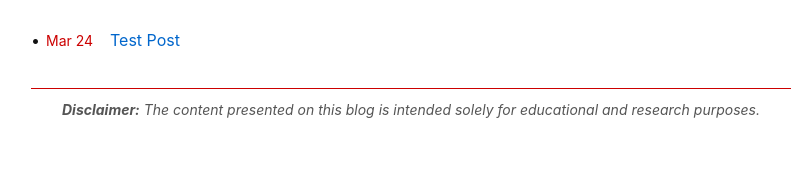
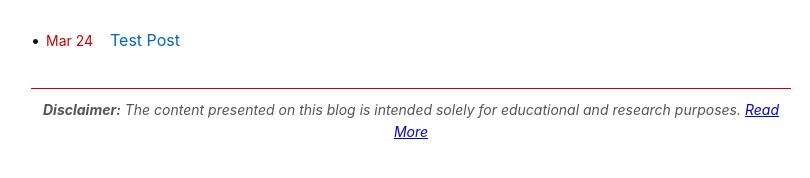
Before and after one commit to redmach/redmach.github.io, a Jekyll site: the page built from index.md, in a window 1280 px wide. Shown: the part 471-649 px from the top of the page, without its empty margins (229-1039 px from the left). Built offline with Jekyll 4.4.1, drawn with Linux system fonts in a browser that asks for light colours.

Commit message:
Update default.html

```diff
--- a/_layouts/default.html
+++ b/_layouts/default.html
@@ -119,7 +119,7 @@
 
   <footer>
     <div class="disclaimer">
-      <strong>Disclaimer:</strong> The content presented on this blog is intended solely for educational and research purposes.
+      <strong>Disclaimer:</strong> The content presented on this blog is intended solely for educational and research purposes. <a href="/disclaimer-and-privacy-notice" class="more-link">Read More</a>
     </div>
   </footer>
 
```
